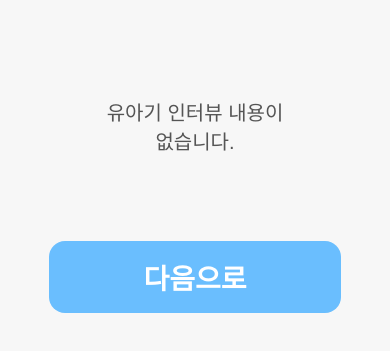
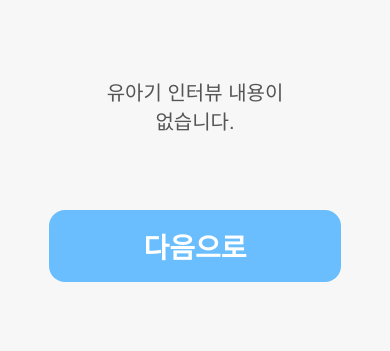
Before and after one commit to itkddms/MODAMI_PROJECT, a plain HTML site: page life-summary.html in a window 390 px wide. Shown: the part 251-602 px from the top of the page. Drawn offline with Linux system fonts and the light colour scheme; a web font is replaced by a local one.

Commit message:
인터뷰 반응형1

```diff
--- a/life-summary.css
+++ b/life-summary.css
@@ -128,7 +128,7 @@ html, body{
 #story-summary {
   width: 100%;
   height: auto;
-  margin-top: 50px;
+  margin-top: 30px;
   padding: 0 90px;          /* 좌우 여백 담당 */
   box-sizing: border-box;   /* 패딩 포함 */
   display: flex;
@@ -151,7 +151,7 @@ html, body{
     justify-content: center;
     align-items: center;
     margin: 0 auto;
-    margin-top: 36px;
+    margin-top: 25px;
     font-weight: 600;
     font-size: 28px;
     color: var(--white--color);
```
